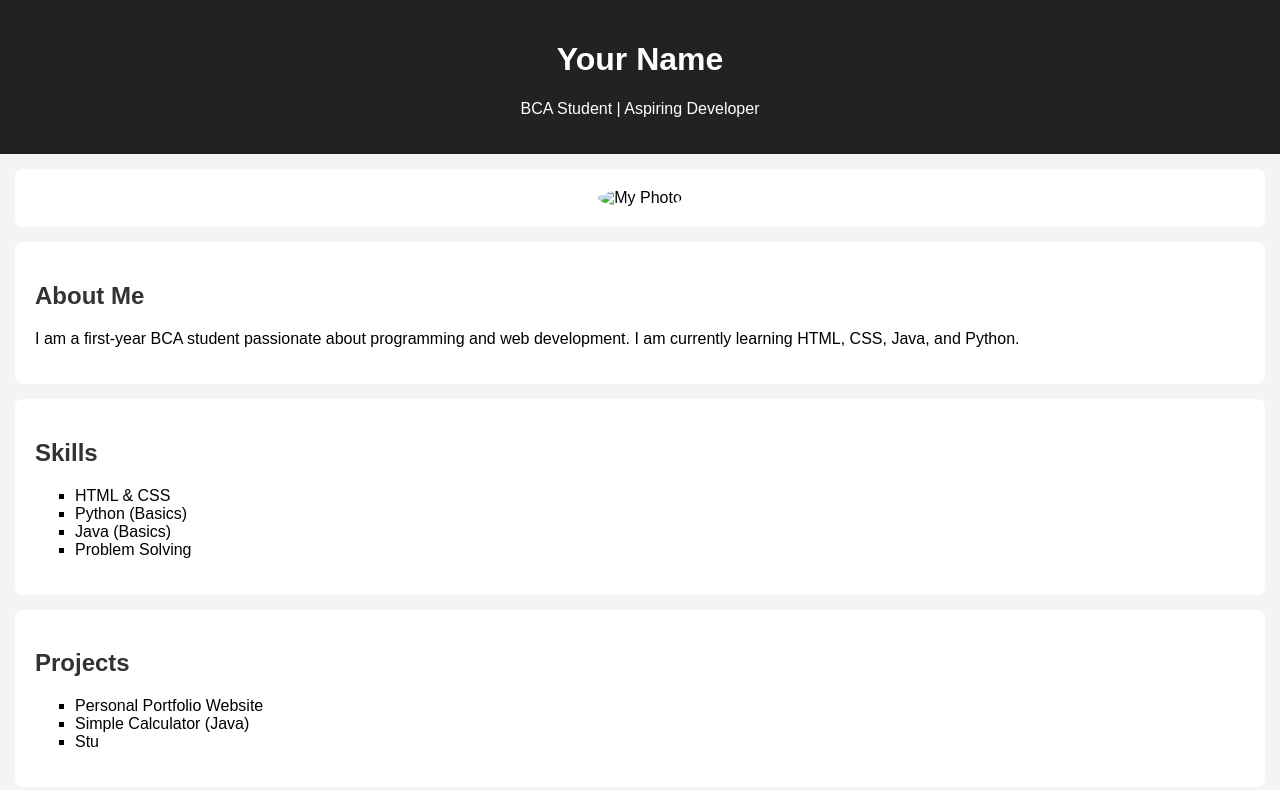
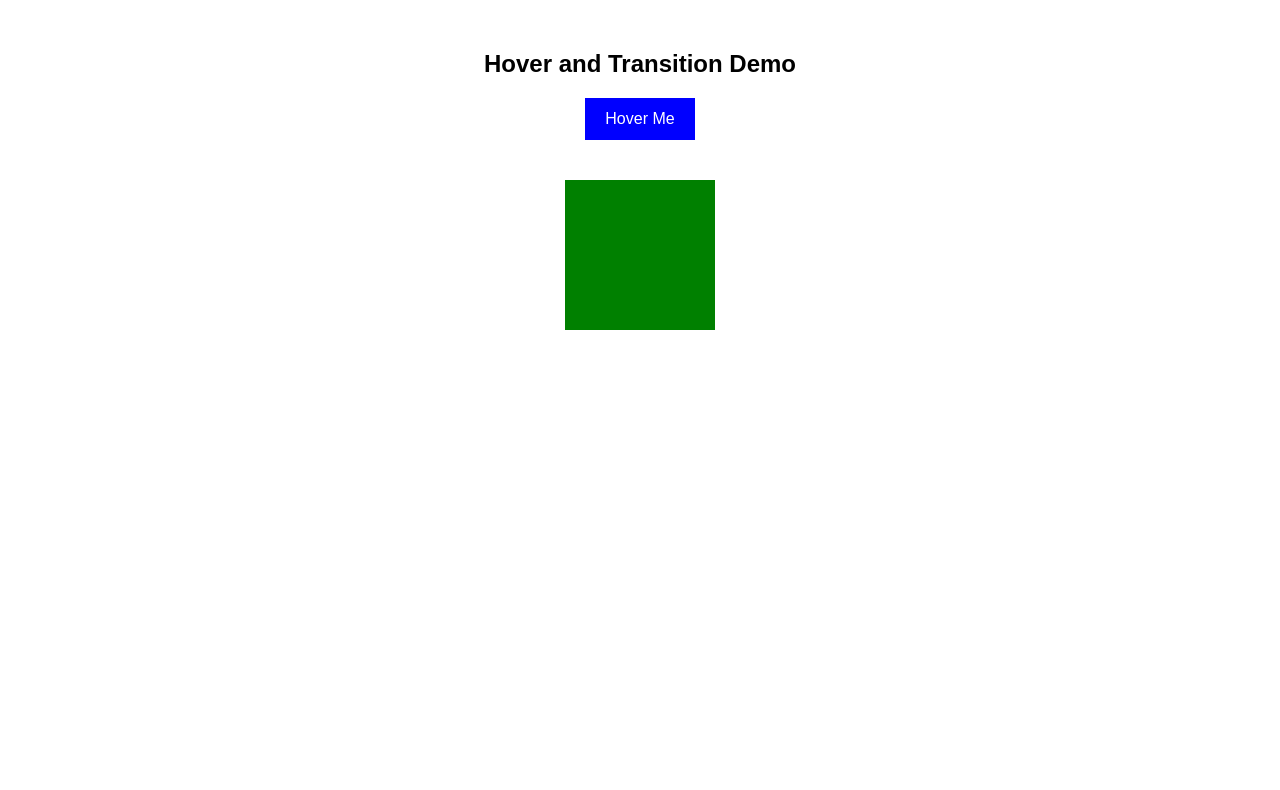
Before and after one commit to jeyasanthosh355-strawhat/front-end-development-, a plain HTML site: page index.html in a window 1280 px wide. Drawn offline with Linux system fonts and the light colour scheme.

Commit message:
Add files via upload

```diff
--- a/index.html
+++ b/index.html
@@ -1,86 +1,60 @@
 <!DOCTYPE html>
-<html lang="en">
+<html>
 <head>
-    <meta charset="UTF-8">
-    <title>My Portfolio</title>
+    <title>Hover and Transition Example</title>
 
     <style>
         body {
-            font-family: Arial, sans-serif;
-            margin: 0;
-            background-color: #f4f4f4;
+            font-family: Arial;
+            text-align: center;
+            margin-top: 50px;
         }
 
-        header {
-            background-color: #222;
+        /* Button Style */
+        .btn {
+            background-color: blue;
             color: white;
-            padding: 20px;
-            text-align: center;
+            padding: 12px 20px;
+            border: none;
+            font-size: 16px;
+            cursor: pointer;
+
+            /* Transition */
+            transition: all 0.3s ease;
         }
 
-        section {
-            padding: 20px;
-            margin: 15px;
-            background-color: white;
-            border-radius: 8px;
+        /* Hover Effect */
+        .btn:hover {
+            background-color: red;
+            transform: scale(1.2);
         }
 
-        h2 {
-            color: #333;
+        /* Box Style */
+        .box {
+            width: 150px;
+            height: 150px;
+            background-color: green;
+            margin: 40px auto;
+
+            /* Transition */
+            transition: all 0.5s ease;
         }
 
-        ul {
-            list-style-type: square;
-        }
-
-        footer {
-            text-align: center;
-            background-color: #222;
-            color: white;
-            padding: 10px;
-        }
-
-        img {
-            width: 150px;
-            border-radius: 50%;
+        /* Box Hover */
+        .box:hover {
+            background-color: orange;
+            transform: rotate(20deg);
         }
     </style>
 </head>
 
 <body>
 
-    <header>
-        <h1>Your Name</h1>
-        <p>BCA Student | Aspiring Developer</p>
-    </header>
+    <h2>Hover and Transition Demo</h2>
 
-    <section>
-        <center>
-            <img src="wallpaper/5f514689edc152f091662e9a641e81c7.jpg" alt="My Photo">
-        </center>
-    </section>
+    <button class="btn">Hover Me</button>
 
-    <section>
-        <h2>About Me</h2>
-        <p>
-            I am a first-year BCA student passionate about programming and web development.
-            I am currently learning HTML, CSS, Java, and Python.
-        </p>
-    </section>
+    <div class="box"></div>
 
-    <section>
-        <h2>Skills</h2>
-        <ul>
-            <li>HTML & CSS</li>
-            <li>Python (Basics)</li>
-            <li>Java (Basics)</li>
-            <li>Problem Solving</li>
-        </ul>
-    </section>
-
-    <section>
-        <h2>Projects</h2>
-        <ul>
-            <li>Personal Portfolio Website</li>
-            <li>Simple Calculator (Java)</li>
-            <li>Stu
+</body>
+</html>
```
